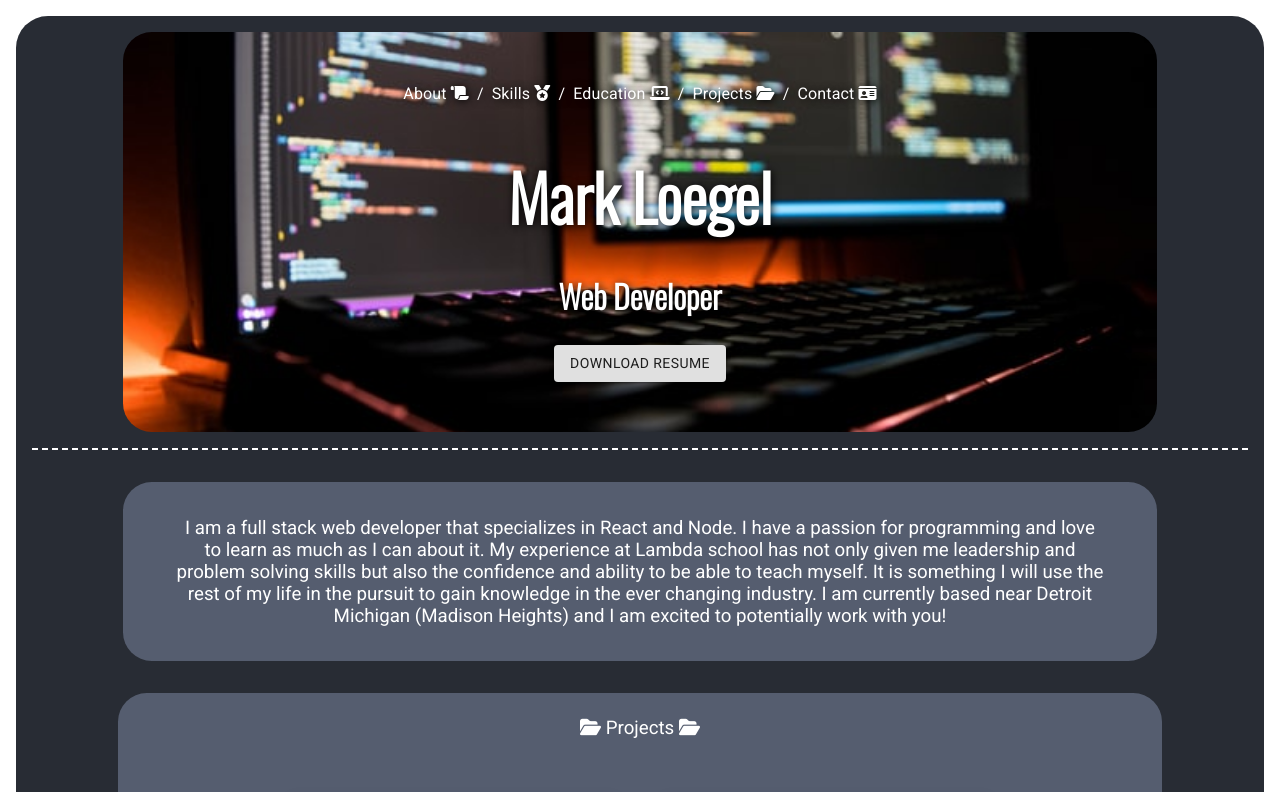
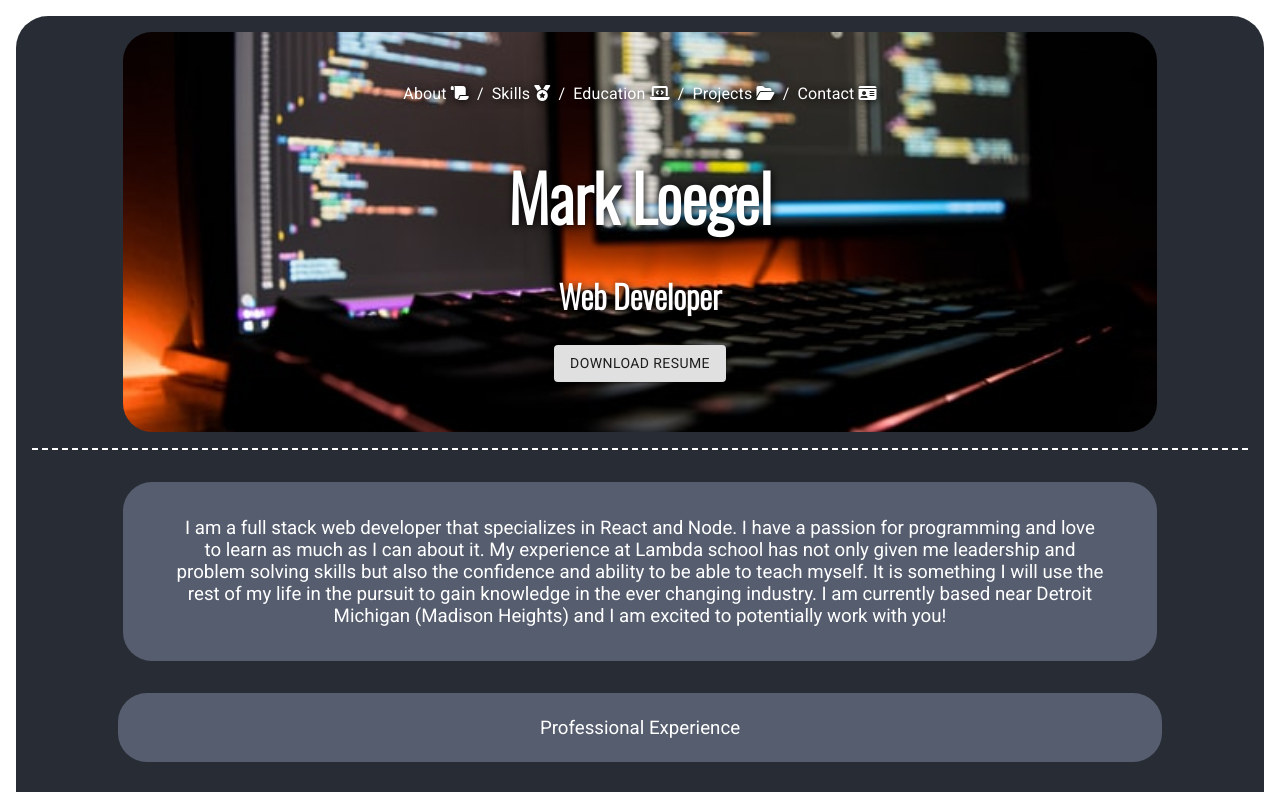
Before and after one commit to meloegel/portfolio, a React (Create React App) app: page / in a window 1280 px wide. Shown: the top 792 px of the page. Built offline with nearby package versions, Linux system fonts and the light colour scheme.

Commit message:
added professional experience component

```diff
--- a/src/App.js
+++ b/src/App.js
@@ -8,6 +8,7 @@ import About from './components/about'
 import Skills from './components/skills'
 import Qualifications from './components/qualifications'
 import Contact from './components/contact'
+import ProExp from './components/proExp'
 
 function App() {
 
@@ -15,6 +16,7 @@ function App() {
     <div className='body'>
       <Header />
       <About />
+      <ProExp />
       <Projects />
       <Skills />
       <Qualifications />
--- /dev/null
+++ b/src/components/proExp.js
@@ -0,0 +1,16 @@
+import React from 'react'
+
+
+const ProExp = () => {
+
+    return (
+        <div className='proExpDiv'>
+            <h3>Professional Experience</h3>
+            <div>
+
+            </div>
+        </div>
+    )
+}
+
+export default ProExp;
--- a/src/styles/sass/index.scss
+++ b/src/styles/sass/index.scss
@@ -7,3 +7,4 @@
 @import "projects.scss";
 @import "footer.scss";
 @import "contact.scss";
+@import "proExp.scss";
--- /dev/null
+++ b/src/styles/sass/proExp.scss
@@ -0,0 +1,10 @@
+.proExpDiv {
+  margin: 0 auto;
+  text-align: center;
+  position: relative;
+  margin-top: 2rem;
+  background-color: #555d6f;
+  border-radius: 1.8rem;
+  padding: 0.3rem;
+  width: 85%;
+}
```
